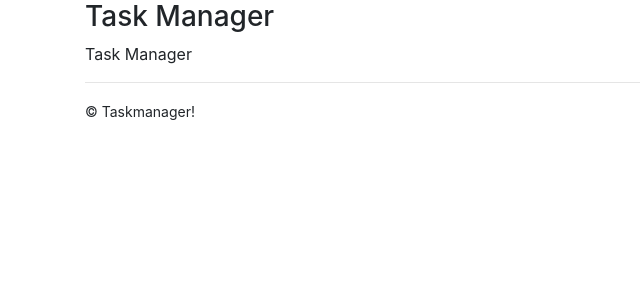
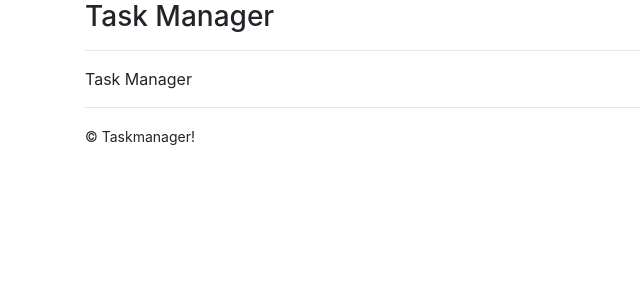
Before and after one commit to SuryaKrishnaMoorthy/m2-todo-app, a React (Create React App) app: page / in a window 1280 px wide. Shown: the top 300 px of the page, without its empty margins (0-640 px from the left). Built offline with nearby package versions, Linux system fonts and the light colour scheme.

Commit message:
add header

```diff
--- a/src/Components/Shared/Header/Header.js
+++ b/src/Components/Shared/Header/Header.js
@@ -1,7 +1,12 @@
 import React from 'react';
 
 const Header = () => {
-	return <h3>Task Manager</h3>;
+	return (
+		<>
+			<h3> Task Manager </h3>
+			<hr />
+		</>
+	);
 }
 
 export default Header;
```
